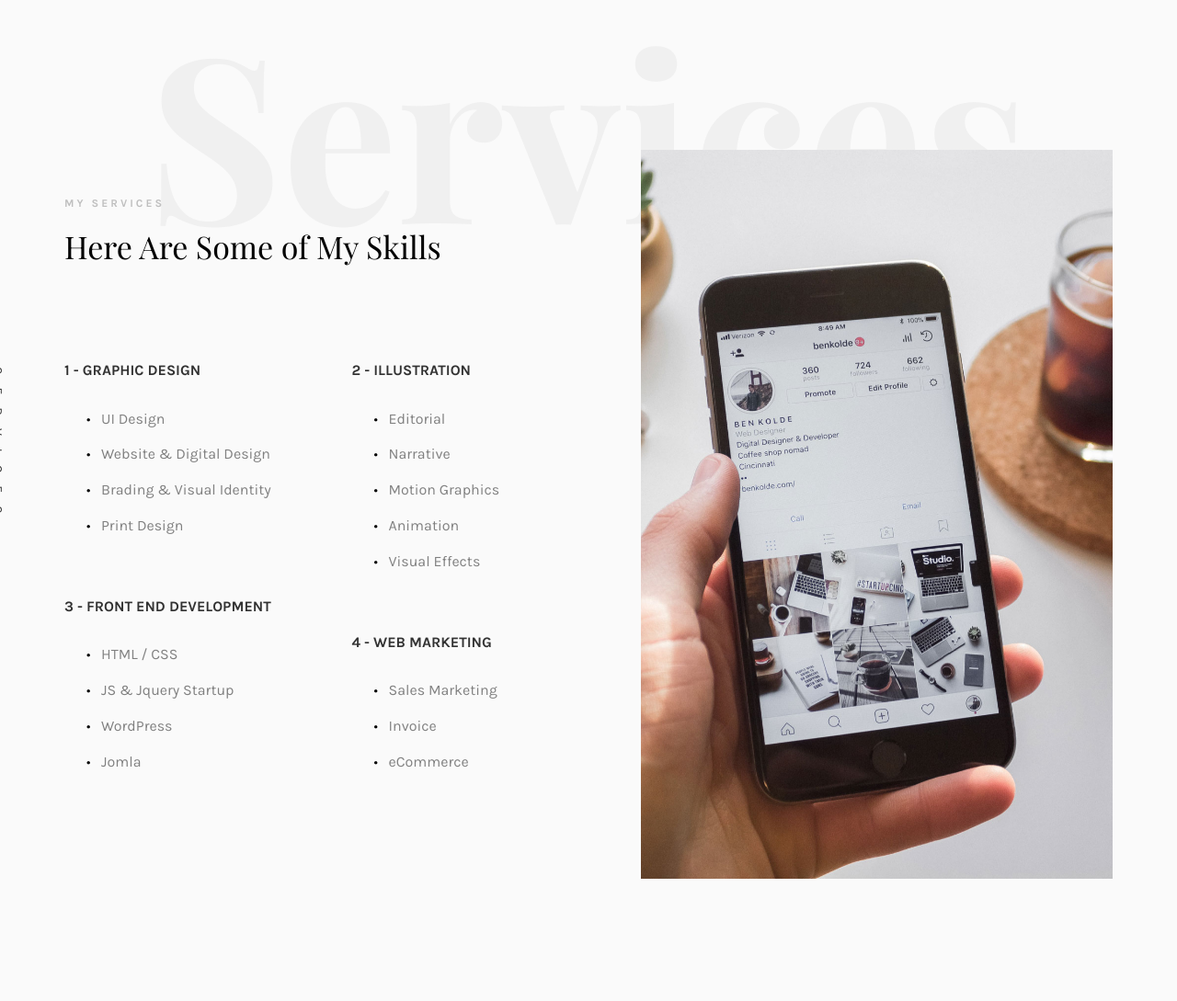
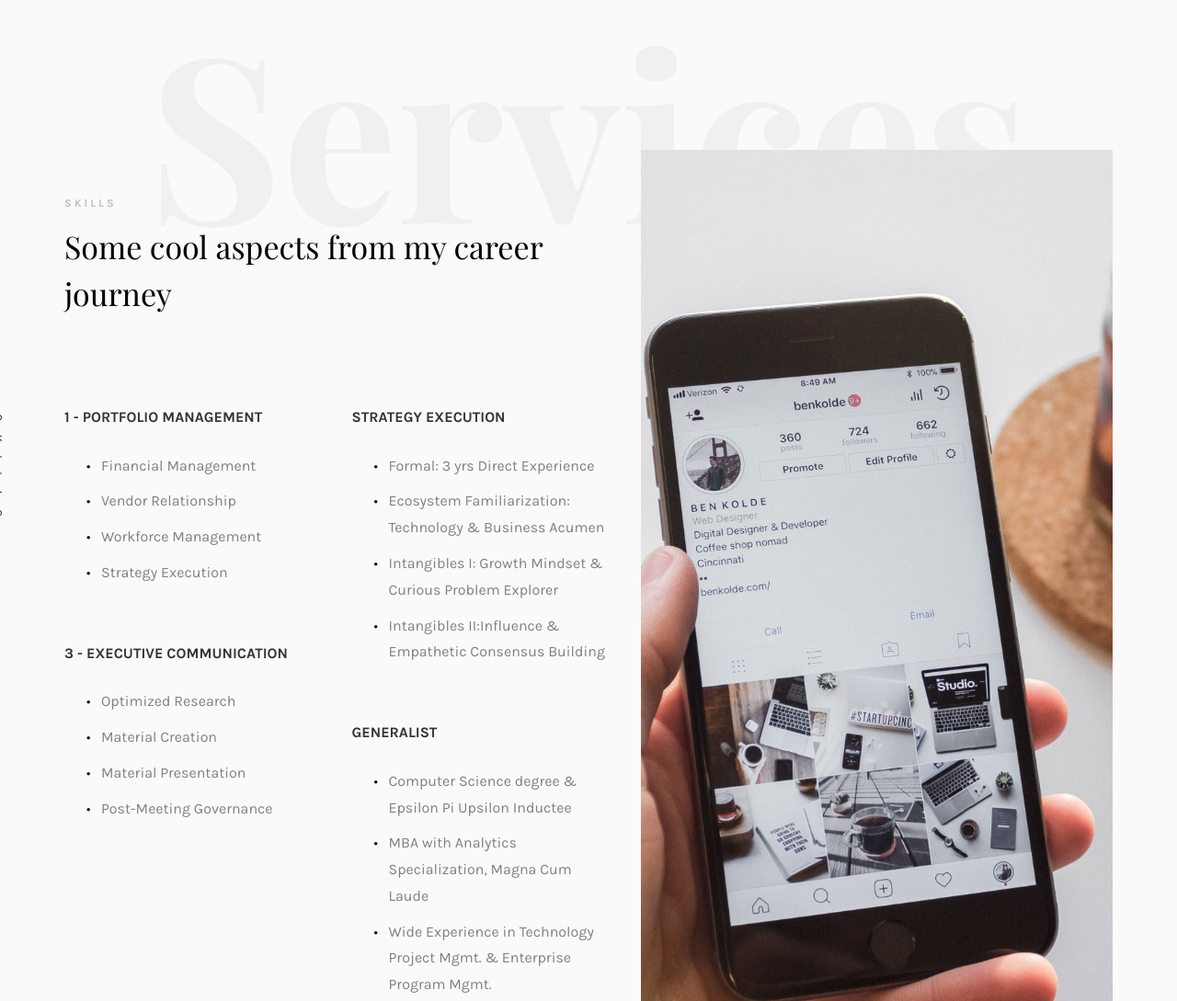
Before and after one commit to ngibuini/ngibuini.com, a plain HTML site: page index.html in a window 1280 px wide. Shown: the part 953-2042 px from the top of the page at 92% size. Drawn offline with nearby package versions, Linux system fonts and the light colour scheme; files whose address does not match are found by name; a web font is replaced by a local one.

Commit message:
Update index.html
Signed-off-by: Ngibuini <1239256+ngibuini@users.noreply.github.com>

```diff
--- a/index.html
+++ b/index.html
@@ -164,53 +164,52 @@
 							<div class="one-third">
 								<div class="row">
 									<div class="col-md-12 col-md-offset-0 animate-box intro-heading">
-										<span>My Services</span>
-										<h2>Here Are Some of My Skills</h2>
+										<span>Skills</span>
+										<h2>Some cool aspects from my career journey</h2>
 									</div>
 								</div>
 								<div class="row">
 									<div class="col-md-12">
 										<div class="rotate">
-											<h2 class="heading">Services</h2>
+											<h2 class="heading">Skills</h2>
 										</div>
 									</div>
 									<div class="col-md-6">
 										<div class="services animate-box">
-											<h3>1 - Graphic Design</h3>
+											<h3>1 - Portfolio Management</h3>
 											<ul>
-												<li>UI Design</li>
-												<li>Website &amp; Digital Design</li>
-												<li>Brading &amp; Visual Identity</li>
-												<li>Print Design</li>
+												<li>Financial Management</li>
+												<li>Vendor Relationship</li>
+												<li>Workforce Management</li>
+												<li>Strategy Execution</li>
 											</ul>
 										</div>
 										<div class="services animate-box">
-											<h3>3 - Front End Development</h3>
+											<h3>3 - Executive Communication</h3>
 											<ul>
-												<li>HTML / CSS</li>
-												<li>JS &amp; Jquery Startup</li>
-												<li>WordPress</li>
-												<li>Jomla</li>
+												<li>Optimized Research</li>
+												<li>Material Creation</li>
+												<li>Material Presentation</li>
+												<li>Post-Meeting Governance</li>
 											</ul>
 										</div>
 									</div>
 									<div class="col-md-6">
 										<div class="services animate-box">
-											<h3>2 - Illustration</h3>
+											<h3>Strategy Execution</h3>
 											<ul>
-												<li>Editorial</li>
-												<li>Narrative</li>
-												<li>Motion Graphics</li>
-												<li>Animation</li>
-												<li>Visual Effects</li>
+												<li>Formal: 3 yrs Direct Experience</li>
+												<li>Ecosystem Familiarization: Technology & Business Acumen</li>
+												<li>Intangibles I: Growth Mindset & Curious Problem Explorer</li>
+												<li>Intangibles II:Influence & Empathetic Consensus Building</li>
 											</ul>
 										</div>
 										<div class="services animate-box">
-											<h3>4 - Web Marketing</h3>
+											<h3>Generalist</h3>
 											<ul>
-												<li>Sales Marketing</li>
-												<li>Invoice</li>
-												<li>eCommerce</li>
+												<li>Computer Science degree & Epsilon Pi Upsilon Inductee</li>
+												<li>MBA with Analytics Specialization, Magna Cum Laude</li>
+												<li>Wide Experience in Technology Project Mgmt. & Enterprise Program Mgmt.</li>
 											</ul>
 										</div>
 									</div>
```
